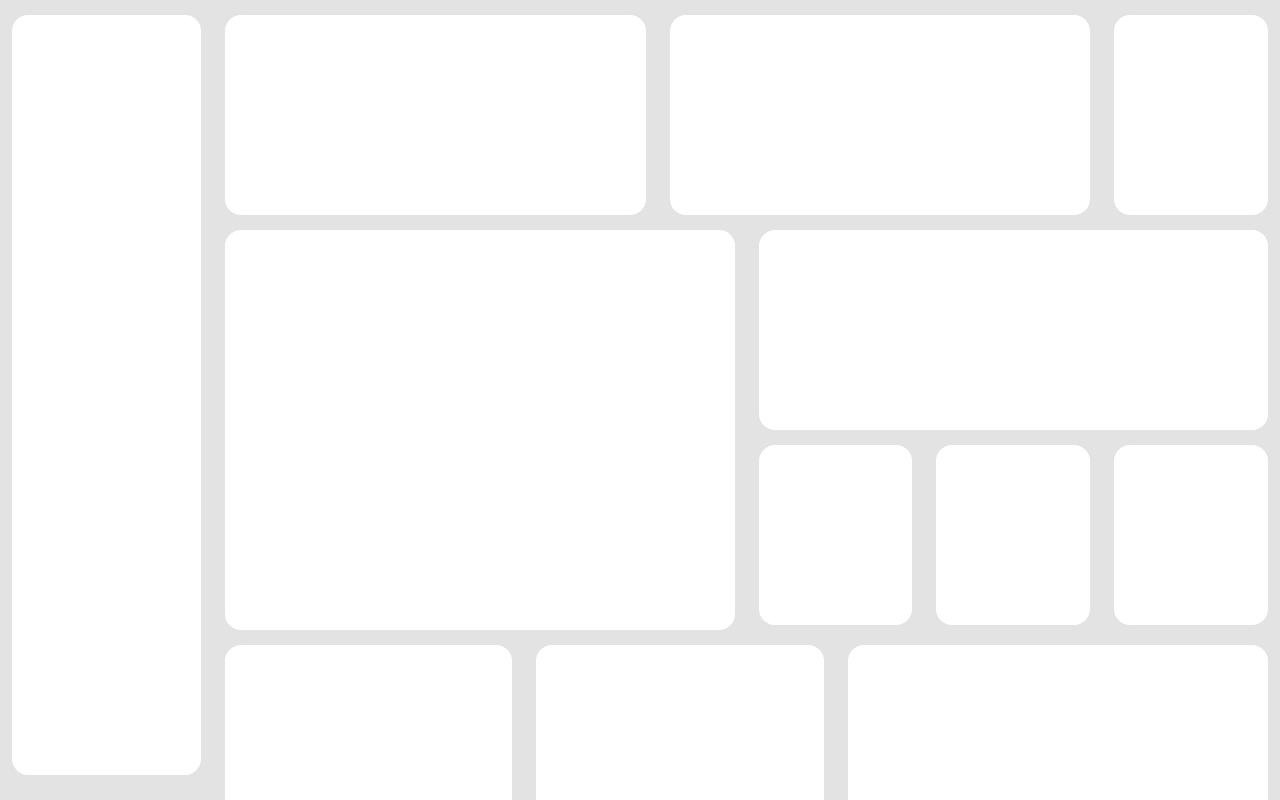
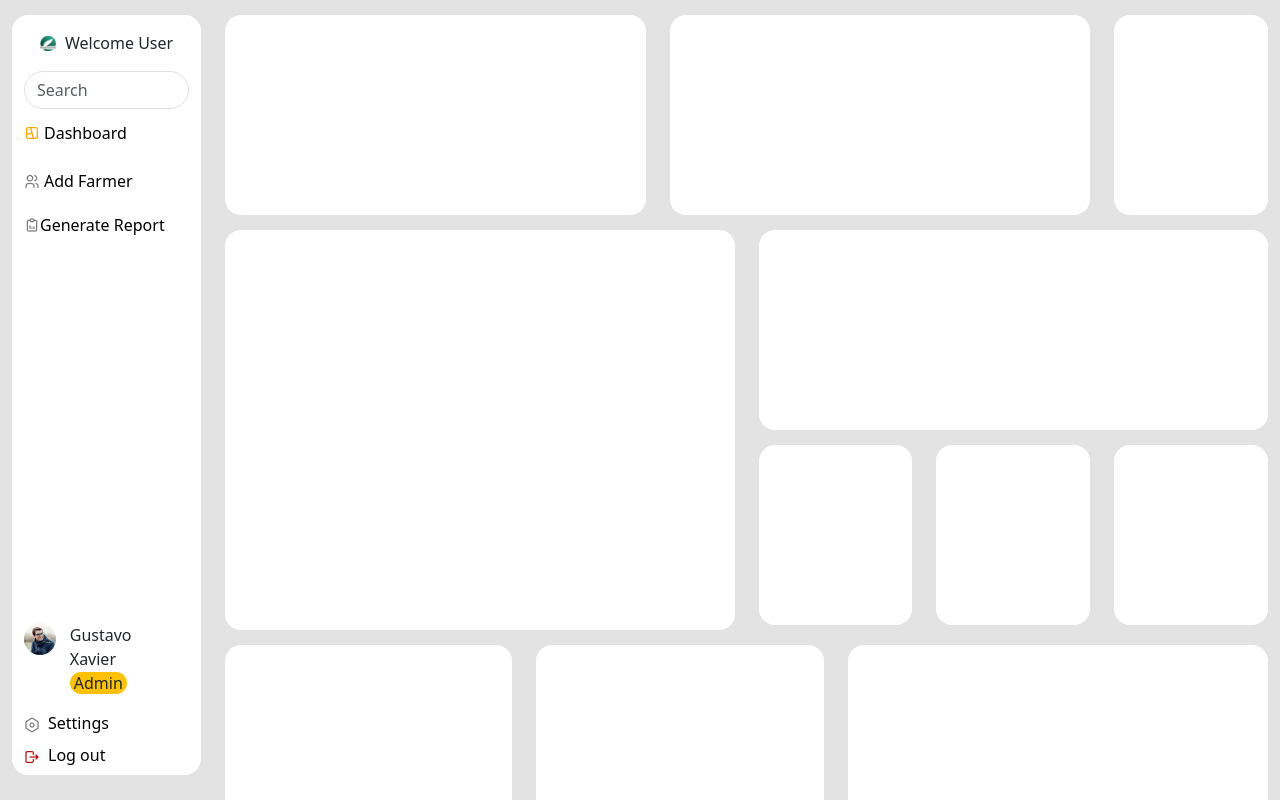
Before and after one commit to sandyy-singh/aig_dashboard, a React (Create React App) app: page /dashboard in a window 1280 px wide. Built offline with nearby package versions, Linux system fonts and the light colour scheme.

Commit message:
sidebar added

```diff
--- a/package.json
+++ b/package.json
@@ -8,6 +8,7 @@
     "@testing-library/user-event": "^13.5.0",
     "axios": "^1.6.0",
     "bootstrap": "^5.3.2",
+    "bootstrap-icons": "^1.11.1",
     "react": "^18.2.0",
     "react-dom": "^18.2.0",
     "react-router-dom": "^6.17.0",
--- a/src/components/dashboard/Sidebar.jsx
+++ b/src/components/dashboard/Sidebar.jsx
@@ -1,14 +1,84 @@
 import React from 'react';
-import "./Sidebar.scss"
+import './Sidebar.scss';
+import dashboard from '../../img/dashboard.png';
+import farmer from '../../img/farmer.png';
+import generate_report from '../../img/generate_report.png';
+import user from '../../img/user.png';
+import { Link } from 'react-router-dom';
+import setting from '../../img/setting.png';
+import logout from '../../img/logout.png';
+import Asset from '../../img/Asset.png';
+
 function Sidebar() {
-
-
-
-
   return (
-    <div className="container-fluid sidebar">
-
-    </div>
+    <nav className="container-fluid sidebar">
+      <div className="row navbar d-flex flex-column justify-content-between parentsidebar">
+        <div className="col">
+          <ul className="navbar-nav flex-column">
+            <li className="nav-item m-2 mb-3 d-flex flex-row justify-content-center align-items-center">
+              <img className='me-2' height={15} src={Asset} alt="logo" />
+              Welcome User
+            </li>
+            <li className="nav-item mb-2">
+              <input
+                type="text"
+                className="form-control rounded-pill"
+                placeholder="Search"
+              />
+            </li>
+            <li className="nav-item">
+              <p className="d-flex align-items-center">
+                <img src={dashboard} alt="Dashboard Icon" />
+                <Link className="m-1 text-black text-decoration-none" to="/dashboard">
+                  Dashboard
+                </Link>
+              </p>
+            </li>
+            <li className="nav-item">
+              <p className="d-flex align-items-center">
+                <img src={farmer} alt="Add Farmer Icon" />
+                <Link className="m-1 text-black text-decoration-none" to="#">
+                  Add Farmer
+                </Link>
+              </p>
+            </li>
+            <li className="nav-item">
+              <p className="d-flex align-items-center">
+                <img src={generate_report} alt="Generate Report Icon" />
+                <Link className="text-black text-decoration-none" to="#">
+                  Generate Report
+                </Link>
+              </p>
+            </li>
+          </ul>
+        </div>
+        <div className="col d-flex flex-column">
+          <div className='row mt-auto'>
+            <div className="col d-flex mb-3">
+              <div className="col-1 me-3">
+                <img src={user} alt="User Icon" />
+              </div>
+              <div className="col-8 ms-3">
+                <div>Gustavo Xavier</div>
+                <div className="rounded-pill bg-warning d-inline ps-1 pe-1">Admin</div>
+              </div>
+            </div>
+            <div className="col">
+              <div className="d-flex flex-column ">
+                <Link to="#" className="text-black text-decoration-none mb-2">
+                  <img className="me-2" src={setting} alt="Settings Icon" />
+                  Settings
+                </Link>
+                <Link to="#" className="text-black text-decoration-none">
+                  <img className="me-2" src={logout} alt="Logout Icon" />
+                  Log out
+                </Link>
+              </div>
+            </div>
+          </div>
+        </div>
+      </div>
+    </nav>
   );
 }
 
--- a/src/components/dashboard/Sidebar.scss
+++ b/src/components/dashboard/Sidebar.scss
@@ -5,3 +5,10 @@
     background: var(--White, #FFF);
 
 }
+.parentsidebar{
+    height: 95vh;
+    // border: 1px solid black;
+}
+// *{
+//     border: 1px solid black;
+// }
--- a/src/components/pages/Login.js
+++ b/src/components/pages/Login.js
@@ -32,7 +32,7 @@ const Login = () => {
     return (
         <div className='container-fluid'>
             <div className='row d-flex justify-content-center align-items-center'>
-                <div className='col-sm-5 col-md-5 pt-4 mb-4 mb-sm-0  mt-4 mt-sm-5 pb-0 loginParent'>
+                <div className='col-md-5 pt-4 mb-4 mt-4 mt-sm-5 pb-0 loginParent'>
                     <div className='row d-flex justify-content-center align-items-center flex-column'>
                         <div className='col-4 mb-4 d-flex justify-content-center align-items-center logo'>
                             <img className='logo' src={Asset} alt="logo" />
```
Also changed, not shown: 1 other file (tests, documents, lock files or other folders).
